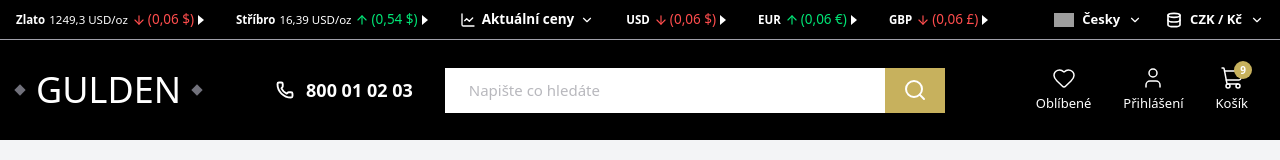
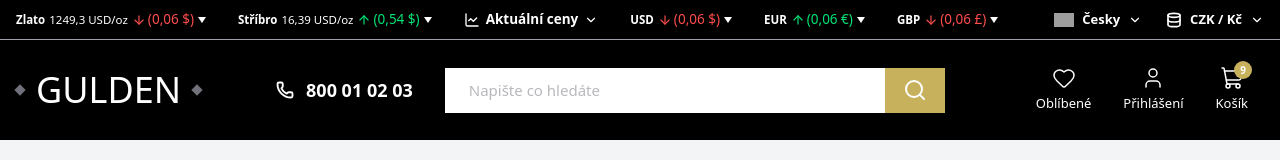
Before and after one commit to ourswebsolutions-ux/fast2fast, a Next.js app: page / in a window 1280 px wide. Shown: the top 160 px of the page. Built offline with nearby package versions, Linux system fonts and the light colour scheme; grey boxes are pictures that could not be loaded.

Commit message:
auto update

```diff
--- a/src/components/layouts/Navbar.tsx
+++ b/src/components/layouts/Navbar.tsx
@@ -43,14 +43,15 @@ const PriceItem = ({ label, price, change, isDown, onMouseEnter, onClick, active
       {isDown ? <ArrowDown size={14} className="mr-0.5" /> : <ArrowUp size={14} className="mr-0.5" />}
       <span>({change})</span>
     </div>
-   {showIcon && (
+ {showIcon && (
   <div
     className={cn(
       "ml-0.5 transition-transform duration-300",
-      active && "rotate-90" // ya rotate-180 agar neeche/uppar flip chahiye
+      active && "rotate-180"
     )}
   >
-    <div className="w-0 h-0 border-t-[5px] border-t-transparent border-b-[5px] border-b-transparent border-l-[6px] border-l-white"></div>
+    {/* Down arrow by default */}
+    <div className="w-0 h-0 border-l-[4px] border-l-transparent border-r-[4px] border-r-transparent border-t-[6px] border-t-white"></div>
   </div>
 )}
   </div>
```
